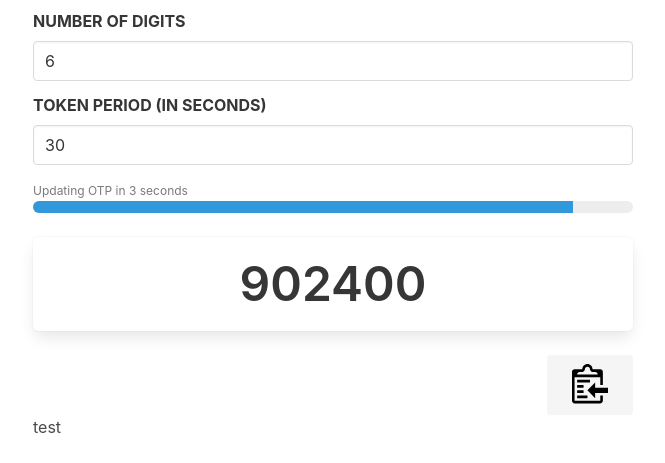
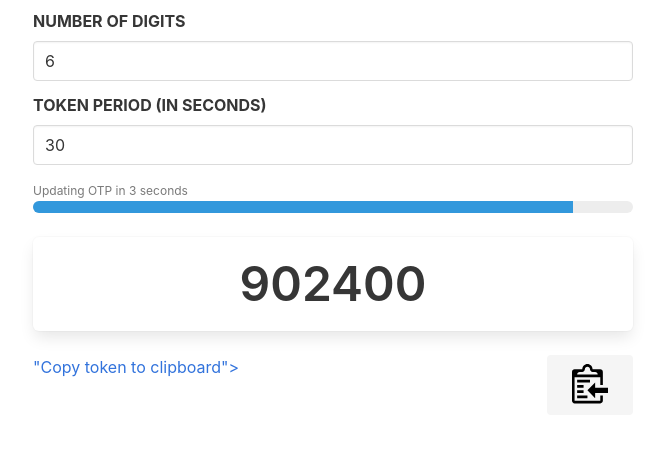
Before and after one commit to vulongtran/totp, a plain HTML site: page index.html in a window 1280 px wide. Shown: the part 489-952 px from the top of the page, without its empty margins (307-972 px from the left). Drawn offline with Linux system fonts and the light colour scheme.

Commit message:
update layout

```diff
--- a/index.html
+++ b/index.html
@@ -54,13 +54,10 @@
       </div>
 
       <div class="control is-clearfix">
+        <a>"Copy token to clipboard"></a>
         <a class="button is-large is-light is-pulled-right" id="clipboard-button" data-clipboard-target="#token" title="Copy token to clipboard">
           <img src="img/clippy.svg" height="36" width="36">
         </a>
-      </div>
-
-      <div class="field">
-        <p class="secsha" id="secsha">test</p>
       </div>
     </div>
 
```
